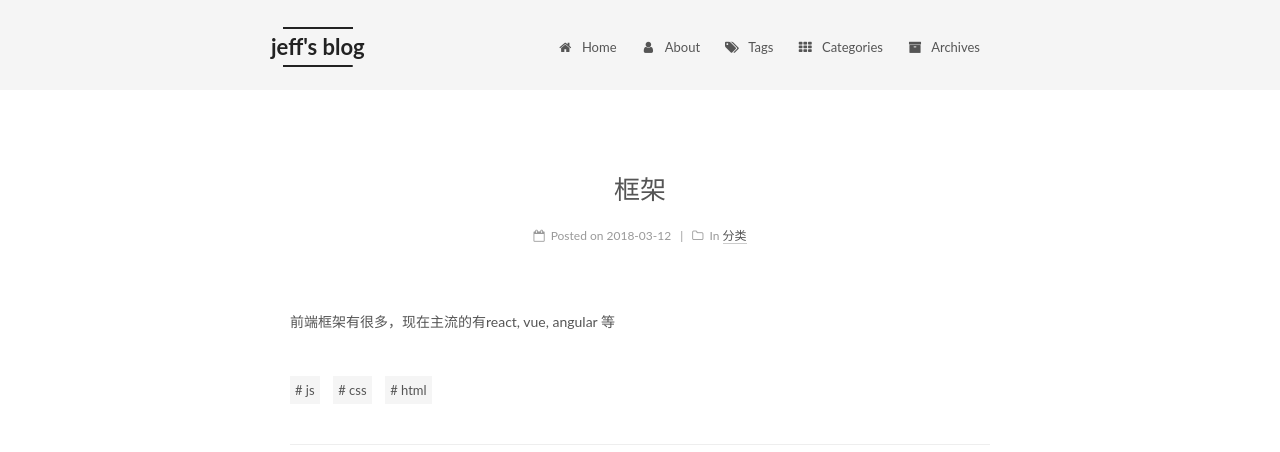
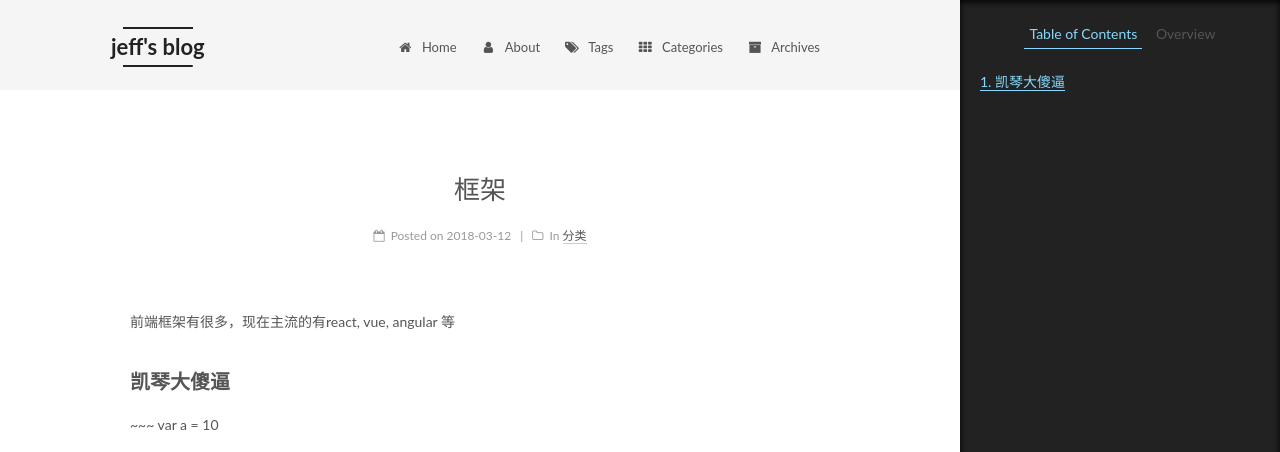
Before and after one commit to nieying/jeff.github.io, a plain HTML site: page 2018/03/12/框架/index.html in a window 1280 px wide. Shown: the top 452 px of the page. Drawn offline with Linux system fonts and the light colour scheme.

Commit message:
Site updated: 2018-03-12 16:35:03

```diff
--- a/2018/03/12/框架/index.html
+++ b/2018/03/12/框架/index.html
@@ -103,18 +103,18 @@
   <meta name="keywords" content="js,css,html," />
 
 
-<meta name="description" content="前端框架有很多，现在主流的有react, vue, angular 等">
+<meta name="description" content="前端框架有很多，现在主流的有react, vue, angular 等 凯琴大傻逼~~~ var a = 10">
 <meta name="keywords" content="js,css,html">
 <meta property="og:type" content="article">
 <meta property="og:title" content="框架">
 <meta property="og:url" content="http://yoursite.com/2018/03/12/框架/index.html">
 <meta property="og:site_name" content="jeff&#39;s blog">
-<meta property="og:description" content="前端框架有很多，现在主流的有react, vue, angular 等">
+<meta property="og:description" content="前端框架有很多，现在主流的有react, vue, angular 等 凯琴大傻逼~~~ var a = 10">
 <meta property="og:locale" content="zh-Hans">
-<meta property="og:updated_time" content="2018-03-12T07:58:43.000Z">
+<meta property="og:updated_time" content="2018-03-12T08:34:33.000Z">
 <meta name="twitter:card" content="summary">
 <meta name="twitter:title" content="框架">
-<meta name="twitter:description" content="前端框架有很多，现在主流的有react, vue, angular 等">
+<meta name="twitter:description" content="前端框架有很多，现在主流的有react, vue, angular 等 凯琴大傻逼~~~ var a = 10">
 
 
 
@@ -368,6 +368,7 @@
 
 
         <p>前端框架有很多，现在主流的有react, vue, angular 等</p>
+<h3 id="凯琴大傻逼"><a href="#凯琴大傻逼" class="headerlink" title="凯琴大傻逼"></a>凯琴大傻逼</h3><p>~~~ var a = 10</p>
 
 
     </div>
@@ -462,8 +463,17 @@
 
 
 
+        <ul class="sidebar-nav motion-element">
+          <li class="sidebar-nav-toc sidebar-nav-active" data-target="post-toc-wrap">
+            Table of Contents
+          </li>
+          <li class="sidebar-nav-overview" data-target="site-overview-wrap">
+            Overview
+          </li>
+        </ul>
 
-      <section class="site-overview-wrap sidebar-panel sidebar-panel-active">
+
+      <section class="site-overview-wrap sidebar-panel">
         <div class="site-overview">
           <div class="site-author motion-element" itemprop="author" itemscope itemtype="http://schema.org/Person">
 
@@ -538,6 +548,22 @@
         </div>
       </section>
 
+
+      <!--noindex-->
+        <section class="post-toc-wrap motion-element sidebar-panel sidebar-panel-active">
+          <div class="post-toc">
+
+
+
+
+
+
+              <div class="post-toc-content"><ol class="nav"><li class="nav-item nav-level-3"><a class="nav-link" href="#凯琴大傻逼"><span class="nav-number">1.</span> <span class="nav-text">凯琴大傻逼</span></a></li></ol></div>
+
+
+          </div>
+        </section>
+      <!--/noindex-->
 
 
 
--- a/css/main.css
+++ b/css/main.css
@@ -1823,7 +1823,7 @@ pre .javascript .function {
   width: 4px;
   height: 4px;
   border-radius: 50%;
-  background: #aaebf0;
+  background: #4ab391;
 }
 .links-of-blogroll {
   font-size: 13px;
```
Also changed, not shown: index.html (+1 -0 lines).
